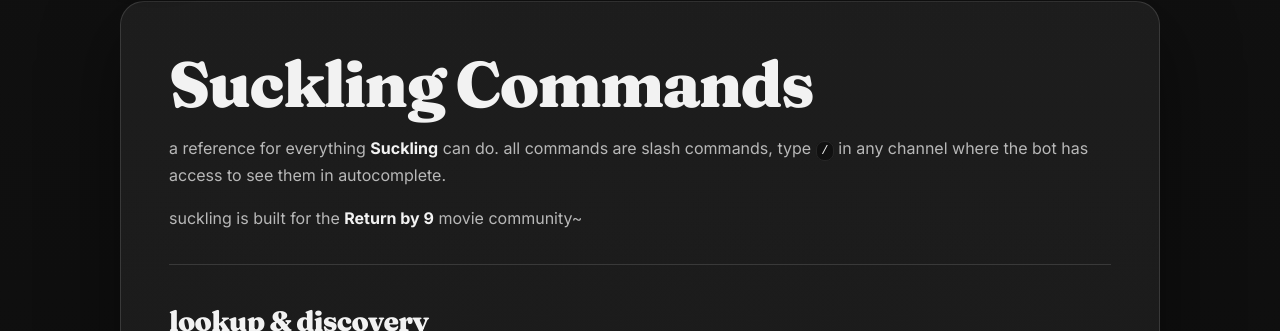
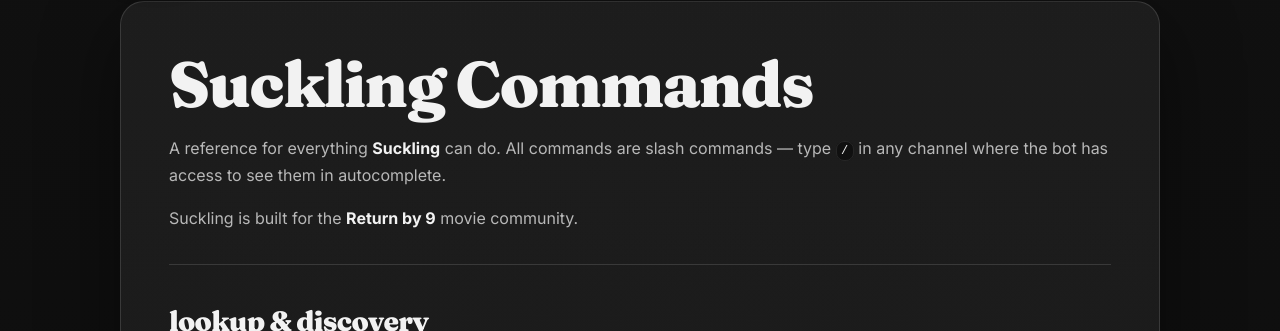
Before and after one commit to rupertosandez/sucklingsite, a Jekyll site: the page built from COMMANDS.md, in a window 1280 px wide and 900 px high. Shown: the part 123-454 px from the top of the window. Built offline with Jekyll 4.4.1, drawn with Linux system fonts in a browser that asks for light colours.

```diff
--- a/COMMANDS.md
+++ b/COMMANDS.md
@@ -6,9 +6,9 @@ permalink: /commands/
 
 # Suckling Commands
 
-a reference for everything **Suckling** can do. all commands are slash commands, type `/` in any channel where the bot has access to see them in autocomplete.
+A reference for everything **Suckling** can do. All commands are slash commands — type `/` in any channel where the bot has access to see them in autocomplete.
 
-suckling is built for the **Return by 9** movie community~
+Suckling is built for the **Return by 9** movie community.
 
 ---
 
```
Also changed, not shown: README.md.
